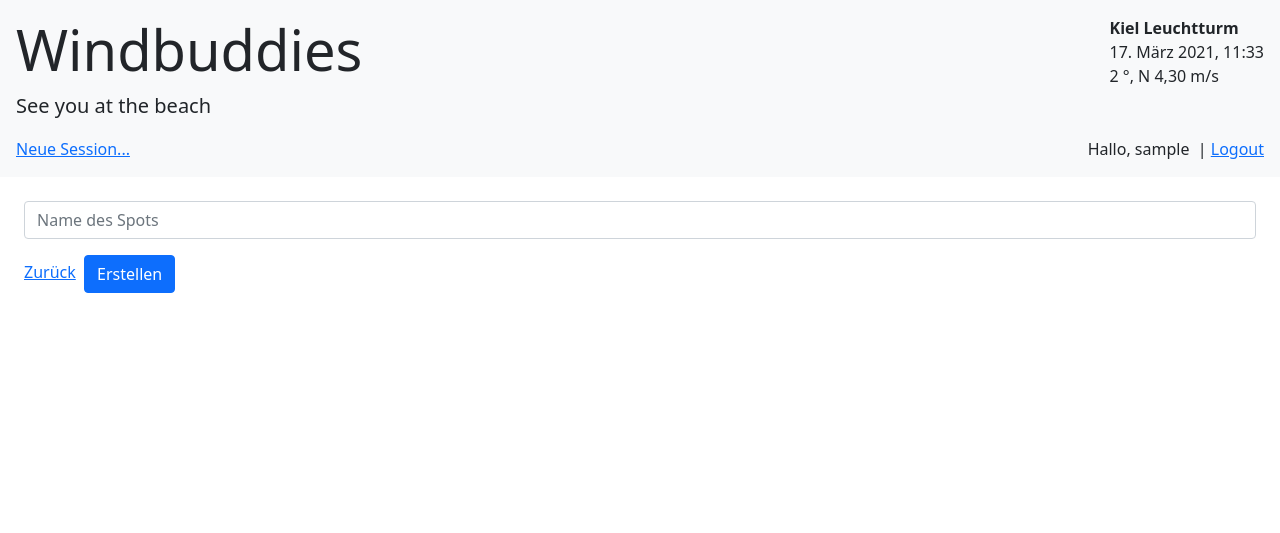
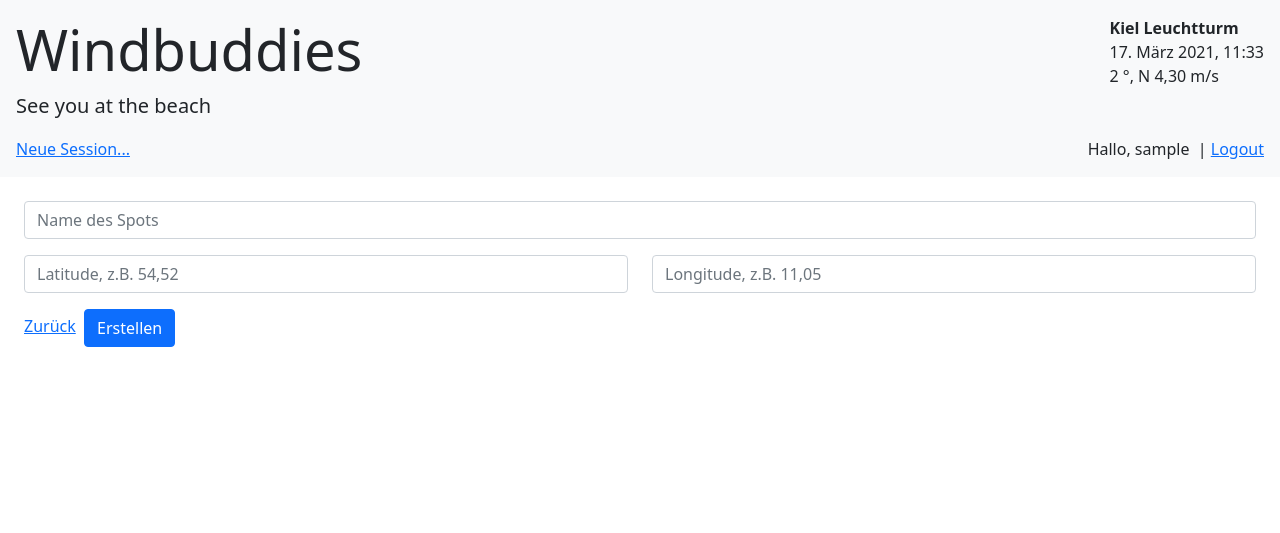
Before and after one commit to rwirdemann/windbuddies, a Django app: page /main/spots/ in a window 1280 px wide. Shown: the top 533 px of the page. Run offline with Django 3.2, Linux system fonts and the light colour scheme; the visitor is signed in with stand-in values (Sample User, id 1); some libraries are stand-ins or nearby versions.

Commit message:
Adds latitude / longitude to spot form

```diff
--- a/main/forms.py
+++ b/main/forms.py
@@ -27,9 +27,19 @@ class SpotForm(ModelForm):
         'placeholder': "Name des Spots"
     }))
 
+    y = forms.CharField(required=True, widget=forms.TextInput(attrs={
+        'class': "form-control",
+        'placeholder': "Latitude, z.B. 54,52"
+    }))
+
+    x = forms.CharField(required=True, widget=forms.TextInput(attrs={
+        'class': "form-control",
+        'placeholder': "Longitude, z.B. 11,05"
+    }))
+
     class Meta:
         model = Spot
-        fields = ['name']
+        fields = ['name', 'y', 'x']
 
 
 class SignUpForm(UserCreationForm):
--- a/main/templates/main/spot.html
+++ b/main/templates/main/spot.html
@@ -10,6 +10,14 @@
                     {{ form.name }}
                 </div>
             </div>
+            <div class="row mb-3">
+                <div class="col">
+                    {{ form.y }}
+                </div>
+                <div class="col">
+                    {{ form.x }}
+                </div>
+            </div>
 
             <a href="/main/sessions">Zurück</a>&nbsp;
             <input type="submit" class="btn btn-primary" value="Erstellen">
```
